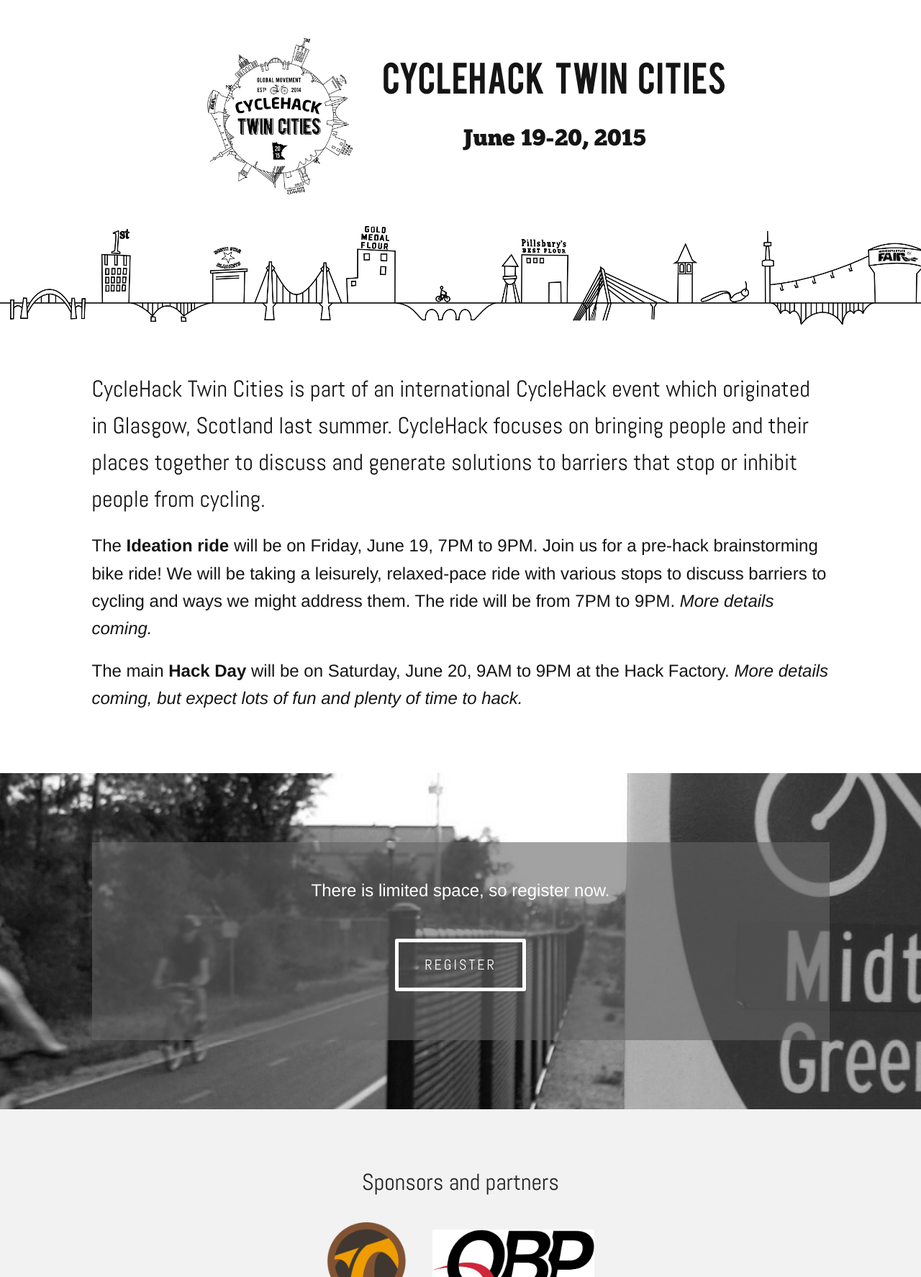
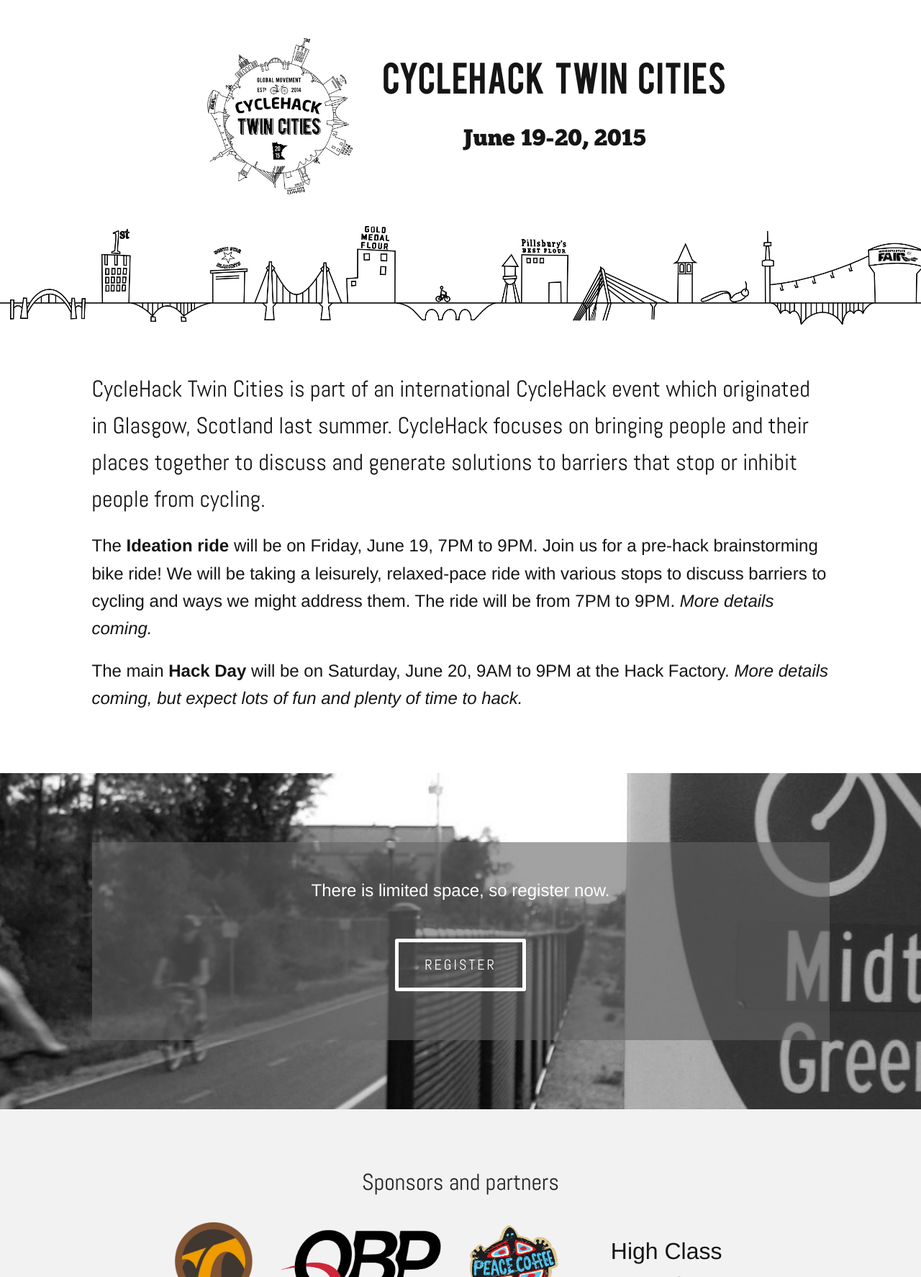
Before and after one commit to CycleHackTC/cyclehacktc.github.io, a Jekyll site: the page built from index.html, in a window 1280 px wide. Shown: the top 1774 px of the page at 72% size. Built offline with Jekyll 4.4.1, drawn with Linux system fonts in a browser that asks for light colours; grey boxes are pictures that could not be loaded.

Commit message:
Adding sponsors.

```diff
--- a/_sass/_site.scss
+++ b/_sass/_site.scss
@@ -245,6 +245,10 @@ section.block {
           max-width: 25%;
           max-height: 10em;
 
+          span {
+            font-size: 2em;
+          }
+
           @media only screen and (max-width: $foundation-medium-point) {
             & {
               max-width: 50%;
--- a/index.html
+++ b/index.html
@@ -30,7 +30,11 @@ layout: default
       <div class="sponsor-list">
         <img class="sponsor" src="{{ site.baseurl }}/images/sponsor-open-twin-cities.png" title="Open Twin Cities">
 
-        <img class="sponsor" src="{{ site.baseurl }}/images/sponsor-QBP.gif" title="Quality Bike Products (QBP)">
+        <img class="sponsor" src="{{ site.baseurl }}/images/sponsor-QBP-t.gif" title="Quality Bike Products (QBP)">
+
+        <img class="sponsor" src="{{ site.baseurl }}/images/sponor-peace-coffee-transparency.gif" title="Peace Coffee">
+
+        <div class="sponsor"><span>High Class Comics</span></div>
       </div>
 
       <div class="mini-wrapper">
```
Also changed, not shown: images/sponor-peace-coffee-t.png (added), images/sponor-peace-coffee-transparency.gif (added), images/sponor-peace-coffee-transparency.png (added), images/sponsor-QBP-t.gif (added), images/sponsor-peace-coffee-t.png (added), images/sponsor-peace-coffee.jpg (added).
